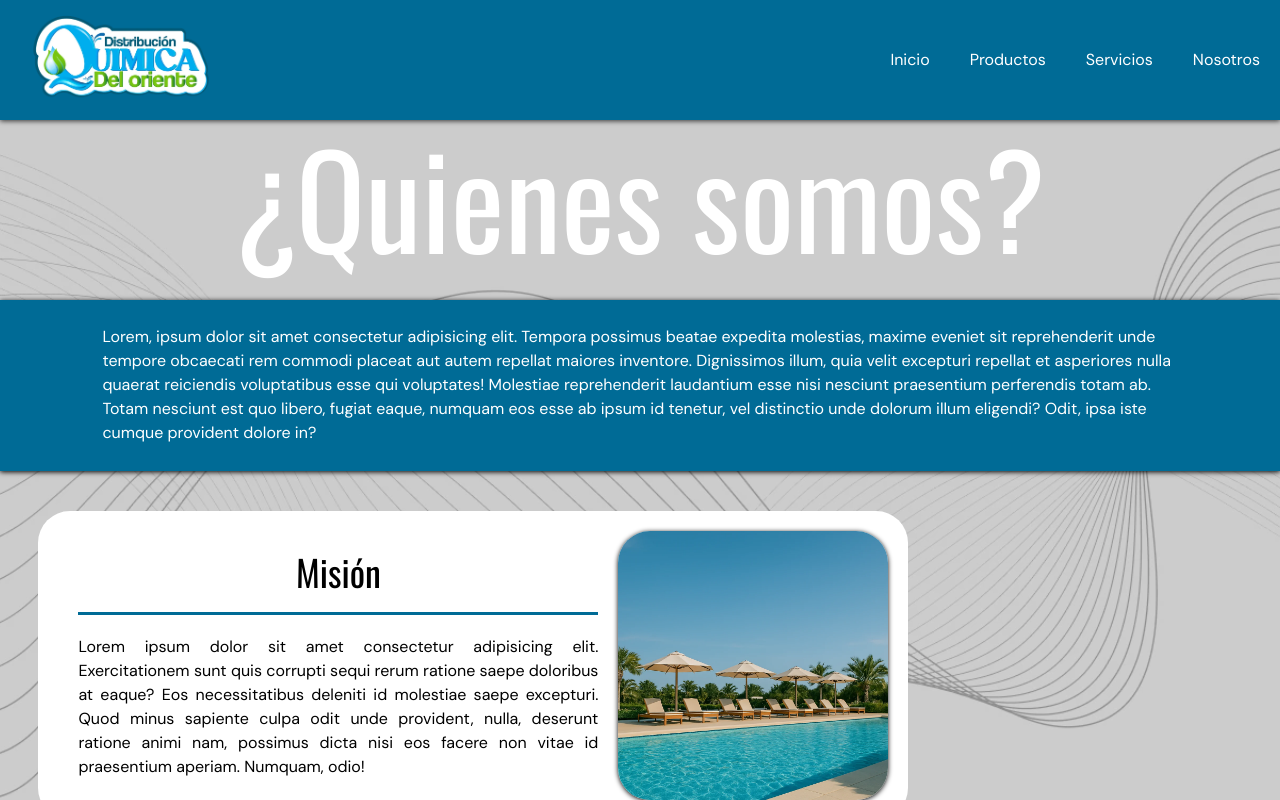
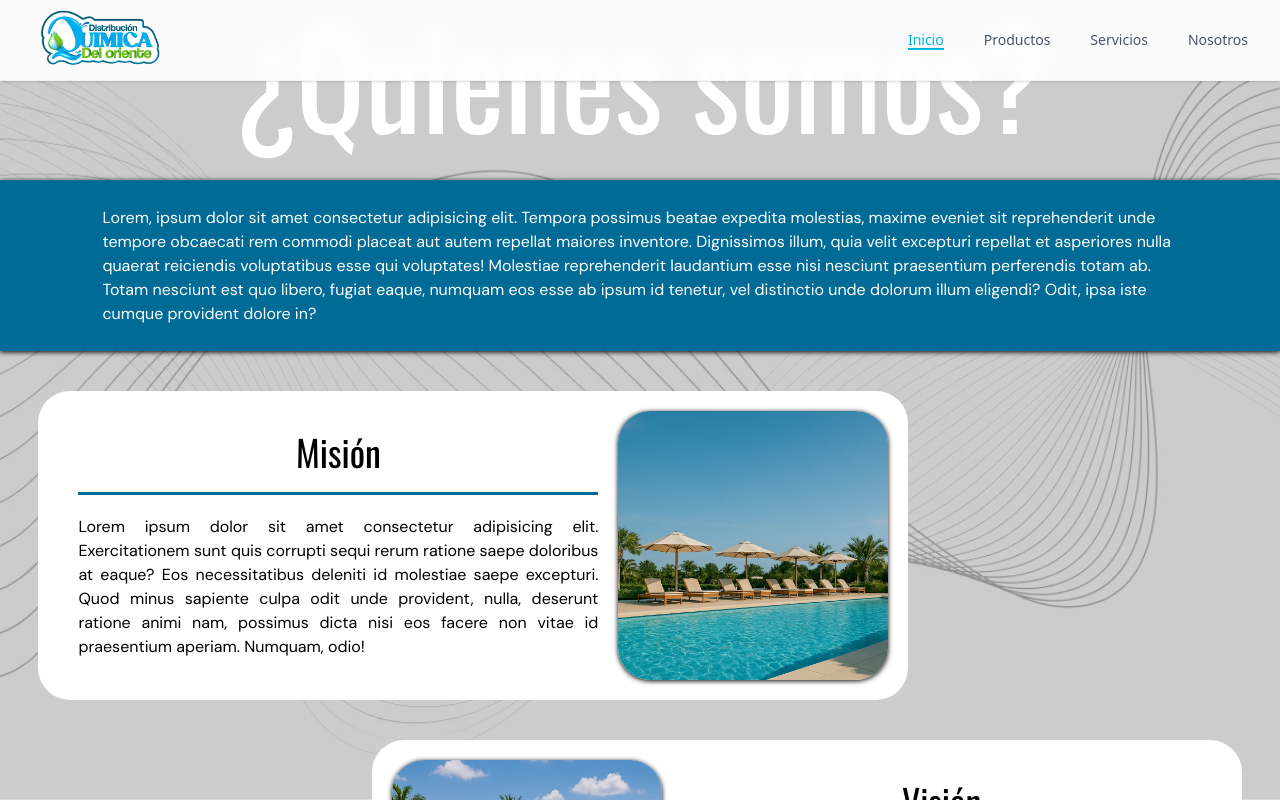
Before and after one commit to jafh1906/D.Q-del-oriente, a React (Vite) app: page /nosotros in a window 1280 px wide. Shown: the top 800 px of the page. Built offline with nearby package versions, Linux system fonts and the light colour scheme.

Commit message:
Navbar renovado

```diff
--- a/src/Components/NavBar.jsx
+++ b/src/Components/NavBar.jsx
@@ -1,20 +1,85 @@
+import { useState } from "react";
 import LOGO from "../assets/images/LOGO.webp";
+import { FiMenu } from "react-icons/fi";
+import { FiX } from "react-icons/fi";
 
 export const NavBar = () => {
+  const [isMenuOpen, setIsMenuOpen] = useState(false);
+  const [activeLink, setActiveLink] = useState("#home");
+
+  const navLinks = [
+    { href: "#home", label: "Inicio" },
+    { href: "#products", label: "Productos" },
+    { href: "#services", label: "Servicios" },
+    { href: "#aboutus", label: "Nosotros" },
+  ];
+
   return (
-    // <header className="letra-2  bg-cover bg-center . bg-[url(./assets/images/bgNavBar2.webp)]">
-    <header className="navBar letra-3 bg-[#006b96] shadow-2xl">
-      <div className="flex items-center justify-between max-w-[1440px] mx-auto px-5">
-        <div className="w-[200px]">
-          <img src={LOGO} alt="logo" />
+    <header>
+      <nav className="fixed top-0 left-0 right-0 bg-white/90 backdrop-blur-sm z-50 border-b border-gray-100 shadow-sm">
+        <div className="w-full container mx-auto flex items-center justify-between px-4 sm:px-6 lg:px-8 md:h-20 h-16">
+          {/* Logo */}
+          <div className="flex items-center gap-1 cursor-pointer">
+            <div className="w-[135px]">
+              <img src={LOGO} alt="logo" />
+            </div>
+          </div>
+
+          {/* Burger menu */}
+          <button
+            onClick={() => setIsMenuOpen(!isMenuOpen)}
+            className="md:hidden p-2"
+          >
+            {isMenuOpen ? (
+              <FiX className="h-6 w-6" />
+            ) : (
+              <FiMenu className="h-6 w-6" />
+            )}
+          </button>
+
+          {/* Navitems */}
+          <div className="hidden md:flex items-center gap-10">
+            {navLinks.map((link, index) => (
+              <a
+                key={index}
+                href={link.href}
+                onClick={() => setActiveLink(link.href)}
+                className={`text-sm font-medium relative after:absolute after:bottom-0 after:left-0 after:h-0.5 after:w-0 hover:after:w-full after:bg-cyan-500 after:transition-all ${
+                  activeLink === link.href
+                    ? "text-cyan-500 after:w-full"
+                    : "text-gray-600 hover:text-gray-900"
+                }`}
+              >
+                {link.label}
+              </a>
+            ))}
+          </div>
         </div>
-        <div className="flex gap-10 text-white">
-          <div className="hover:font-bold cursor-pointer">Inicio</div>
-          <div className="hover:font-bold cursor-pointer">Productos</div>
-          <div className="hover:font-bold cursor-pointer">Servicios</div>
-          <div className="hover:font-bold cursor-pointer">Nosotros</div>
-        </div>
-      </div>
+
+        {isMenuOpen && (
+          <div className="md:hidden bg-white border-t border-gray-100 py-4">
+            <div className="container mx-auto px-4 space-y-4">
+              {navLinks.map((link, index) => (
+                <a
+                  key={index}
+                  href={link.href}
+                  onClick={() => {
+                    setActiveLink(link.href);
+                    setIsMenuOpen(false);
+                  }}
+                  className={`block text-sm font-medium py-2 ${
+                    activeLink === link.href
+                      ? "text-cyan-500"
+                      : "text-gray-900 "
+                  }`}
+                >
+                  {link.label}
+                </a>
+              ))}
+            </div>
+          </div>
+        )}
+      </nav>
     </header>
   );
 };
```
